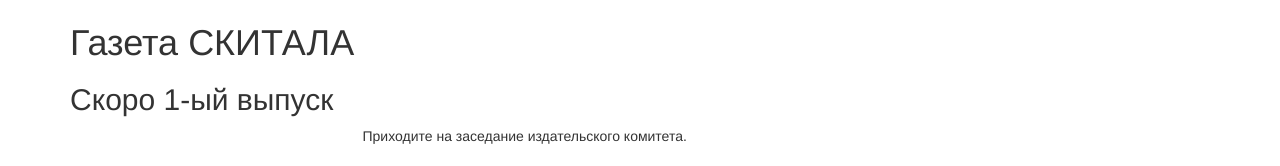
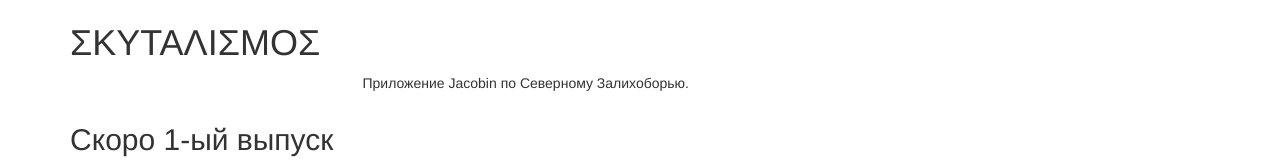
Before and after one commit to sseleman/newspaper, a plain HTML site: page index.html in a window 1280 px wide. Shown: the part 1082-1248 px from the top of the page. Drawn offline with nearby package versions, Linux system fonts and the light colour scheme; files that its build step writes are made by us from their sources.

Commit message:
Update index.html

```diff
--- a/index.html
+++ b/index.html
@@ -8,7 +8,7 @@
     Document Title
     =============================================
     -->
-    <title>Скитала</title>
+    <title>Газета ΣΚΥΤΑΛΙΣΜΟΣ</title>
     <!--
     Favicons
     =============================================
@@ -52,15 +52,16 @@
         <div class="content">
           <div class="container">
             <div class="content2">
-              <h1>Газета СКИТАЛА</h1>
+              <h1>ΣΚΥΤΑΛΙΣΜΟΣ</h1>
             </div>
+              <div class="row">
+                <div class="col-sm-6 col-sm-offset-3">
+                  <p>Приложение Jacobin по Северному Залихоборью.</p>
+                </div>
+              </div>
+
             <div class="counter" id="countdown">
               <h2>Скоро 1-ый выпуск</h2>
-              <div class="row">
-                <div class="col-sm-6 col-sm-offset-3">
-                  <p>Приходите на заседание издательского комитета.</p>
-                </div>
-              </div>
             </div>
 
           </div>
```
